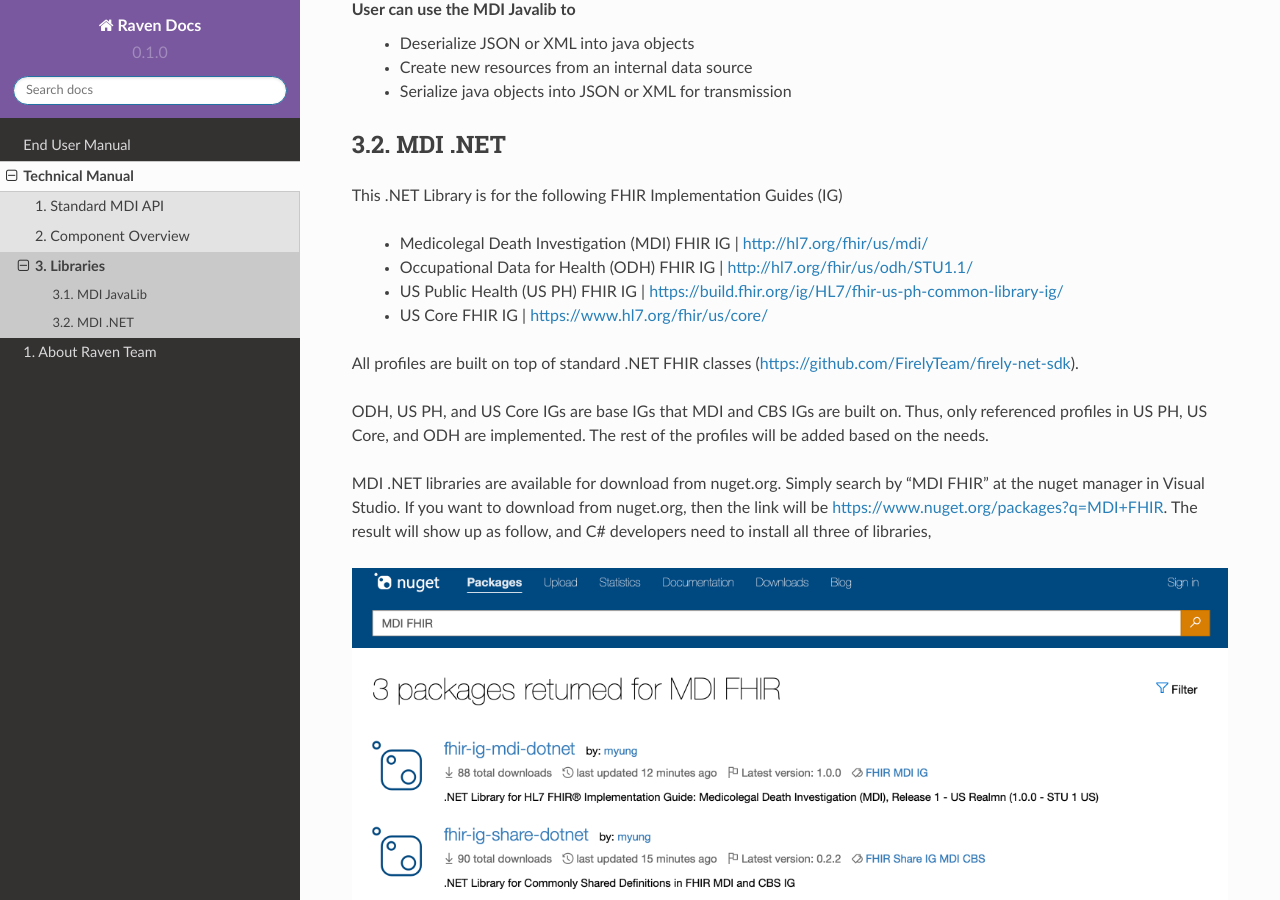
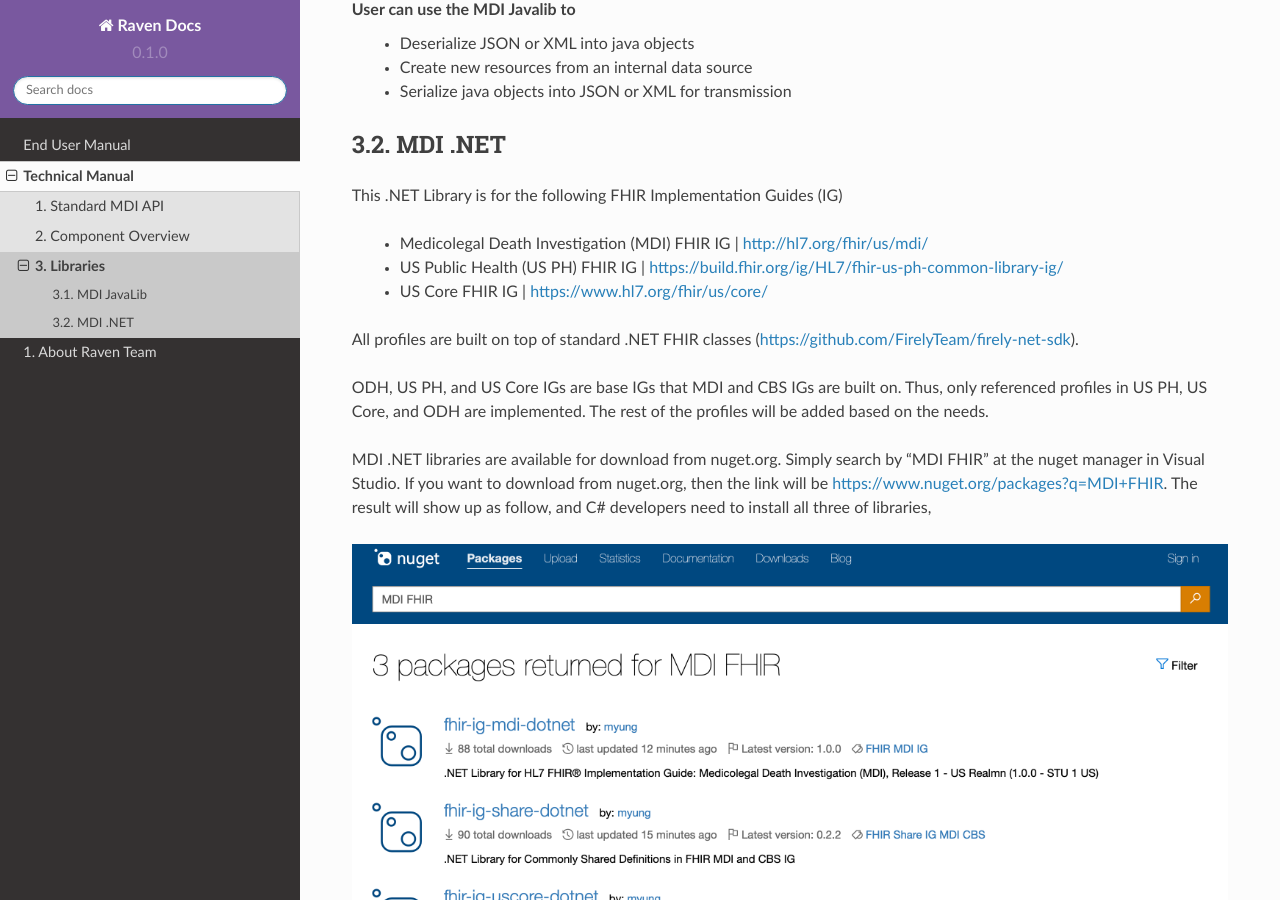
Before and after one commit to MortalityReporting/RavenDocs, a Sphinx documentation site: the page built from docs/source/technicalManual/libraries.rst, in a window 1280 px wide and 900 px high, scrolled down 623 px. Built offline with Sphinx 7.4.7 and the Read the Docs theme 2.0.0, drawn with Linux system fonts in a browser that asks for light colours.

Commit message:
Update libraries.rst

```diff
--- a/docs/source/technicalManual/libraries.rst
+++ b/docs/source/technicalManual/libraries.rst
@@ -28,7 +28,6 @@
 This .NET Library is for the following FHIR Implementation Guides (IG)
 
   - Medicolegal Death Investigation (MDI) FHIR IG | http://hl7.org/fhir/us/mdi/
-  - Occupational Data for Health (ODH) FHIR IG | http://hl7.org/fhir/us/odh/STU1.1/
   - US Public Health (US PH) FHIR IG | https://build.fhir.org/ig/HL7/fhir-us-ph-common-library-ig/
   - US Core FHIR IG | https://www.hl7.org/fhir/us/core/
 
```
